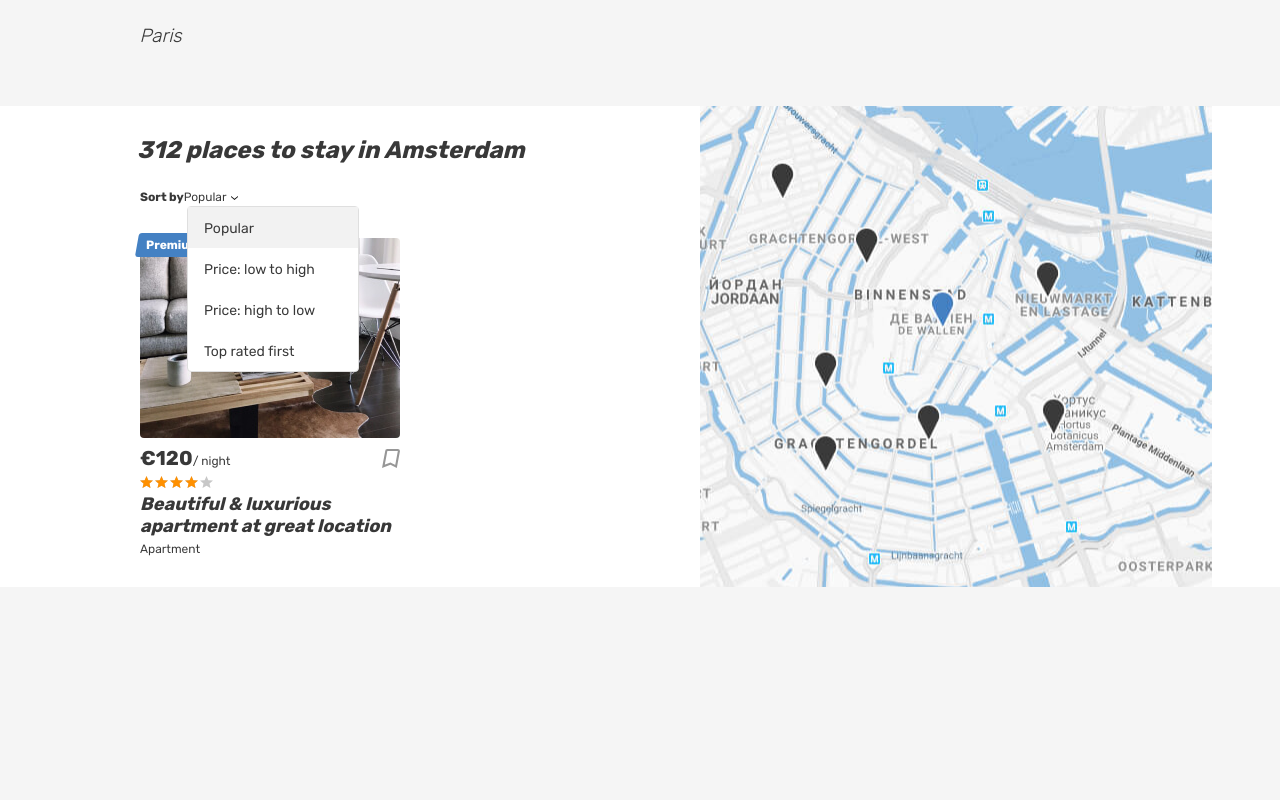
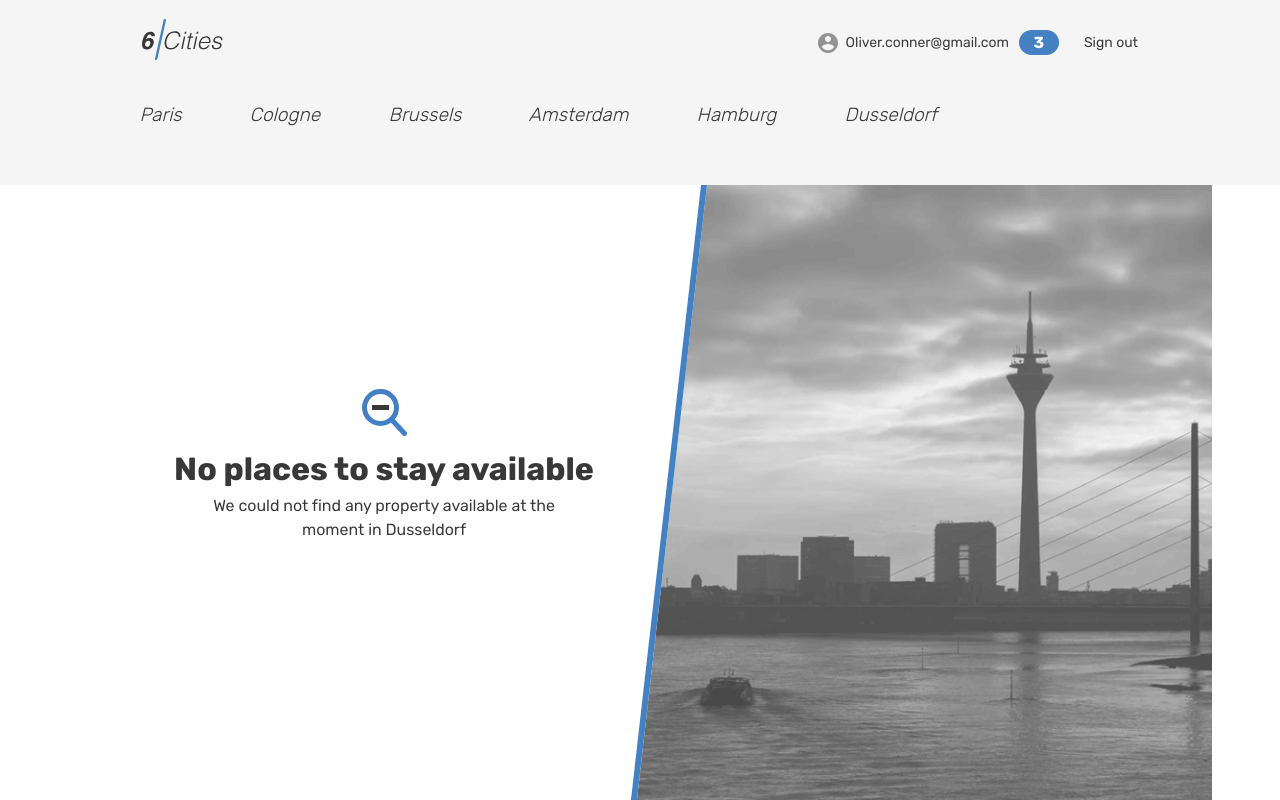
Before and after one commit to htmlacademy-react/973763-six-cities-17, a React (Vite) app: page / in a window 1280 px wide. Built offline with nearby package versions, Linux system fonts and the light colour scheme.

Commit message:
добавить компонент locations

```diff
--- /dev/null
+++ b/src/components/locations/locations.tsx
@@ -0,0 +1,26 @@
+import { CITIES_NAMES } from '../../const';
+
+function Locations(): JSX.Element {
+  return (
+    <>
+      <h1 className="visually-hidden">Cities</h1>
+      <div className="tabs">
+        <section className="locations container">
+          <ul className="locations__list tabs__list">
+            {CITIES_NAMES.map((cityName) =>
+              (
+                <li className="locations__item" key={cityName}>
+                  <a className="locations__item-link tabs__item" href="#">
+                    <span>{cityName}</span>
+                  </a>
+                </li>
+              )
+            )}
+          </ul>
+        </section>
+      </div>
+    </>
+  );
+}
+
+export default Locations;
--- /dev/null
+++ b/src/const.ts
@@ -0,0 +1,3 @@
+const CITIES_NAMES = ['Paris', 'Cologne', 'Brussels', 'Amsterdam', 'Hamburg', 'Dusseldorf'] as const;
+
+export {CITIES_NAMES};
--- a/src/pages/main/main.tsx
+++ b/src/pages/main/main.tsx
@@ -1,25 +1,21 @@
+import PlaceCard from '../../components/place-card/place-card';
+import Locations from '../../components/locations/locations';
+import Header from '../../components/header/header';
+
 type MainProps = {
   citiesCount: number;
+  hasOfferData?: boolean;
 }
 
-function Main({citiesCount}: MainProps): JSX.Element {
+function Main({citiesCount, hasOfferData = false}: MainProps): JSX.Element {
 
   return (
-    <main className="page__main page__main--index">
-      <h1 className="visually-hidden">Cities</h1>
-      <div className="tabs">
-        <section className="locations container">
-          <ul className="locations__list tabs__list">
-            <li className="locations__item">
-              <a className="locations__item-link tabs__item" href="#">
-                <span>Paris</span>
-              </a>
-            </li>
-
-          </ul>
-        </section>
-      </div>
+    <div className="page page--gray page--main">
+      <Header hasNavigation />
+      <main className={`page__main page__main--index ${hasOfferData ? '' : 'page__main--index-empty'}`}>
+        <Locations/>
         <div className="cities">
+          {hasOfferData ?
             <div className="cities__places-container container">
               <section className="cities__places places">
                 <h2 className="visually-hidden">Places</h2>
@@ -48,64 +44,28 @@ function Main({citiesCount}: MainProps): JSX.Element {
                   </ul>
                 </form>
                 <div className="cities__places-list places__list tabs__content">
-              <article className="cities__card place-card">
-                <div className="place-card__mark">
-                  <span>Premium</span>
-                </div>
-                <div className="cities__image-wrapper place-card__image-wrapper">
-                  <a href="#">
-                    <img
-                      className="place-card__image"
-                      src="img/apartment-01.jpg"
-                      width={260}
-                      height={200}
-                      alt="Place image"
-                    />
-                  </a>
-                </div>
-                <div className="place-card__info">
-                  <div className="place-card__price-wrapper">
-                    <div className="place-card__price">
-                      <b className="place-card__price-value">€120</b>
-                      <span className="place-card__price-text">/&nbsp;night</span>
-                    </div>
-                    <button
-                      className="place-card__bookmark-button button"
-                      type="button"
-                    >
-                      <svg
-                        className="place-card__bookmark-icon"
-                        width={18}
-                        height={19}
-                      >
-                        <use xlinkHref="#icon-bookmark"/>
-                      </svg>
-                      <span className="visually-hidden">To bookmarks</span>
-                    </button>
-                  </div>
-                  <div className="place-card__rating rating">
-                    <div className="place-card__stars rating__stars">
-                      <span style={{width: '80%'}}/>
-                      <span className="visually-hidden">Rating</span>
-                    </div>
-                  </div>
-                  <h2 className="place-card__name">
-                    <a href="#">
-                      Beautiful &amp; luxurious apartment at great location
-                    </a>
-                  </h2>
-                  <p className="place-card__type">Apartment</p>
-                </div>
-              </article>
+                  {Array.from({length: citiesCount}).map((_, i) => <PlaceCard key={i++}/>)}
                 </div>
               </section>
               <div className="cities__right-section">
                 <section className="cities__map map"/>
               </div>
             </div>
+            :
+            <div className="cities__places-container cities__places-container--empty container">
+              <section className="cities__no-places">
+                <div className="cities__status-wrapper tabs__content">
+                  <b className="cities__status">No places to stay available</b>
+                  <p className="cities__status-description">We could not find any property available at the moment in
+                  Dusseldorf
+                  </p>
+                </div>
+              </section>
+              <div className="cities__right-section"></div>
+            </div>}
         </div>
       </main>
-
+    </div>
   );
 }
 
```
Lines whose indentation alone changed are shown as unchanged.
